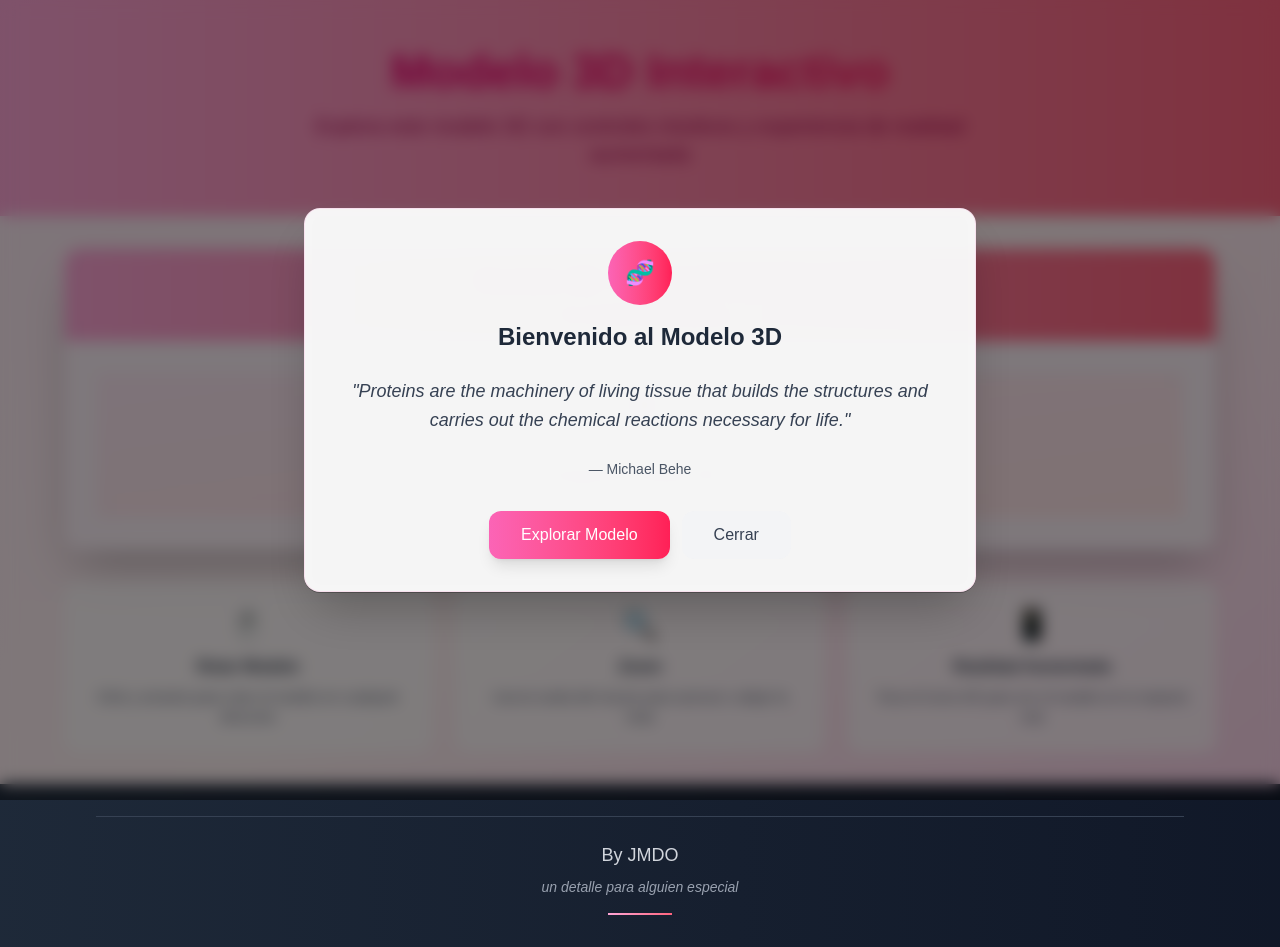
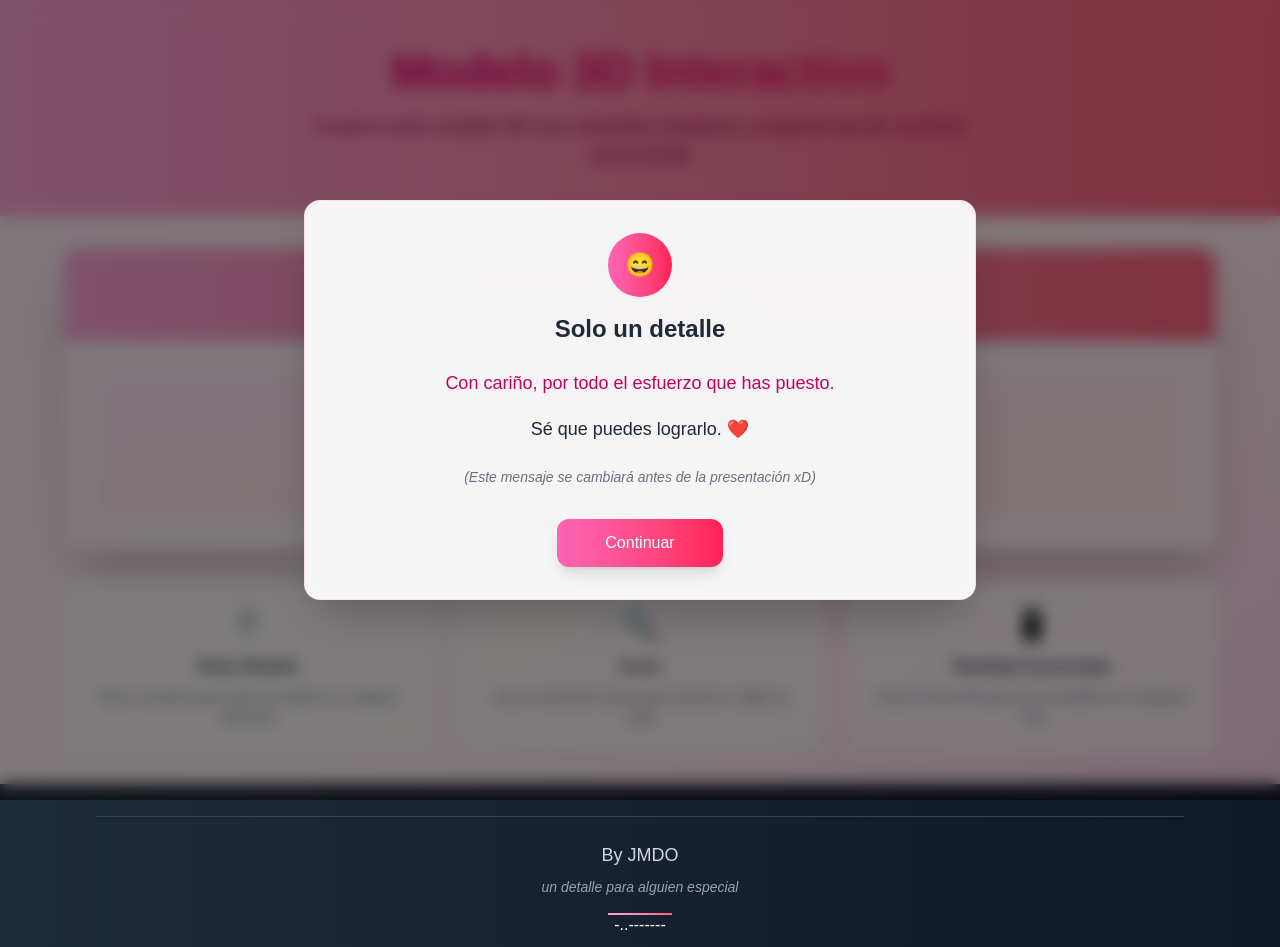
Before and after one commit to Devilleros/devilleros, a Next.js app: page /Nat in a window 1280 px wide. Built offline with nearby package versions, Linux system fonts and the light colour scheme.

Commit message:
15 de oct: presentación de modelo 3d

```diff
--- a/app/(contenido)/Nat/page.tsx
+++ b/app/(contenido)/Nat/page.tsx
@@ -34,33 +34,32 @@ export default function NatPage() {
             <div className="p-8 text-center">
               <div className="mb-6">
                 <div className="w-16 h-16 bg-gradient-to-r from-pink-400 to-rose-500 rounded-full flex items-center justify-center mx-auto mb-4">
-                  <span className="text-2xl">🧬</span>
+                  <span className="text-2xl">😄</span>
                 </div>
                 <h2 className="text-2xl font-bold text-gray-800 mb-4">
-                  Bienvenido al Modelo 3D
+                  Solo un detalle
                 </h2>
               </div>
 
-              <blockquote className="text-lg text-gray-700 italic leading-relaxed mb-6">
-                "Proteins are the machinery of living tissue that builds the structures and carries out the chemical reactions necessary for life."
-              </blockquote>
+              <div className="text-lg text-gray-700 leading-relaxed mb-6">
+                <p className="mb-4 font-medium text-pink-700">
+                  Con cariño, por todo el esfuerzo que has puesto.
+                </p>
+                <p className="text-lg text-gray-800">
+                  Sé que puedes lograrlo. <span className="text-pink-500">❤️</span>
+                </p>
+              </div>
 
-              <p className="text-sm text-gray-600 mb-8">
-                — Michael Behe
+              <p className="text-sm text-gray-500 mb-8 italic">
+                (Este mensaje se cambiará antes de la presentación xD)
               </p>
 
-              <div className="flex flex-col sm:flex-row gap-3 justify-center">
+              <div className="flex justify-center">
                 <button
                   onClick={closeModal}
-                  className="bg-gradient-to-r from-pink-400 to-rose-500 text-white px-8 py-3 rounded-xl font-medium hover:from-pink-500 hover:to-rose-600 transition-all duration-200 shadow-lg hover:shadow-xl"
+                  className="bg-gradient-to-r from-pink-400 to-rose-500 text-white px-12 py-3 rounded-xl font-medium hover:from-pink-500 hover:to-rose-600 transition-all duration-200 shadow-lg hover:shadow-xl"
                 >
-                  Explorar Modelo
-                </button>
-                <button
-                  onClick={closeModal}
-                  className="bg-gray-100 text-gray-700 px-8 py-3 rounded-xl font-medium hover:bg-gray-200 transition-all duration-200"
-                >
-                  Cerrar
+                  Continuar
                 </button>
               </div>
             </div>
@@ -161,7 +160,7 @@ export default function NatPage() {
               un detalle para alguien especial
             </p>
             <div className="mt-4 flex justify-center">
-              <div className="w-16 h-0.5 bg-gradient-to-r from-pink-300 to-rose-400"></div>
+              <div className="w-16 h-0.5 bg-gradient-to-r from-pink-300 to-rose-400">-..-------</div>
             </div>
           </div>
         </div>
```
